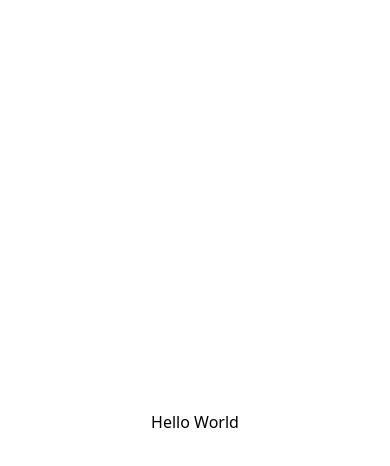
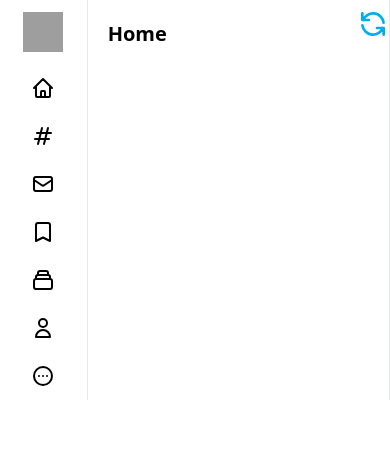
Before and after one commit to engWafula/Tweek_Web_APP, a Next.js app: page / in a window 390 px wide. Shown: the top 466 px of the page. Built offline with nearby package versions, Linux system fonts and the light colour scheme; grey boxes are pictures that could not be loaded.

Commit message:
adding widgets, feed and sidebar

```diff
--- /dev/null
+++ b/components/Feed.tsx
@@ -0,0 +1,14 @@
+import { RefreshIcon } from '@heroicons/react/outline'
+import React from 'react'
+
+export default function Feed() {
+  return (
+    <div className='col-span-7 lg:col-span-5 border-x'>
+        <div className='flex items-center justify-between'>
+            <h1 className='p-5 pb-0 text-xl  font-bold'>Home</h1>
+            <RefreshIcon className='w-8 h-8 cursor-pointer text-twitter transition-all duration-500 ease-out hover:rotate-180 active:scale-125'/>
+        </div>
+        {/* tweet box */}
+    </div>
+  )
+}
--- /dev/null
+++ b/components/Sidebar.tsx
@@ -0,0 +1,31 @@
+import React from 'react'
+import {
+    BellIcon,
+    HashtagIcon,
+    BookmarkIcon,
+    CollectionIcon,
+    DotsCircleHorizontalIcon,
+    MailIcon,
+    UserIcon,
+    HomeIcon
+} from "@heroicons/react/outline"
+import SidebarRow from './SidebarRow'
+
+
+
+
+
+export default function Sidebar() {
+  return (
+    <div className='flex flex-col col-span-2 items-center px-4 md:items-start'>
+        <img className="m-3 h-10 w-10" src="https://links.papareact.com/drq" alt=""/>
+        <SidebarRow Icon={HomeIcon} title="Home"/>
+        <SidebarRow Icon={HashtagIcon} title="Explore"/>
+        <SidebarRow Icon={MailIcon} title="Messages"/>
+        <SidebarRow Icon={BookmarkIcon} title="BoolMarks"/>
+        <SidebarRow Icon={CollectionIcon} title="Lists"/>
+        <SidebarRow Icon={UserIcon} title="Sign In"/>
+        <SidebarRow Icon={DotsCircleHorizontalIcon} title="More"/>
+    </div>
+  )
+}
--- /dev/null
+++ b/components/SidebarRow.tsx
@@ -0,0 +1,16 @@
+import React,{SVGProps} from 'react'
+
+interface Props{
+Icon:(props: SVGProps<SVGSVGElement>) => JSX.Element,
+title:string
+}
+
+export default function SidebarRow({Icon,title}:Props) {
+  return (
+    <div className='flex max-w-fit items-center space-x-2 px-4 py-3 rounded-full
+     hover:bg-gray-100 cursor-pointer transition-all duration-200 group'>
+        <Icon className='h-6 w-6'/>
+        <p className='hidden md:inline group-hover:text-twitter text-base font-light lg:text-xl'>{title}</p>
+    </div>
+  )
+}
--- /dev/null
+++ b/components/Widgets.tsx
@@ -0,0 +1,21 @@
+import { SearchIcon } from '@heroicons/react/outline'
+import React from 'react'
+import {TwitterTimelineEmbed} from 'react-twitter-embed'
+
+
+export default function Widgets() {
+  return (
+    <div className='px-2 mt-2 col-span-2 hidden lg:inline'>
+        <div className='flex items-center space-x-2 bg-gray-100 p-3 rounded-full mt-2'>
+            <SearchIcon className="w-8 h-8 text-gray-500"/>
+            <input type="text" placeholder='Search' className='bg-transparent flex-1 outline-none'/>
+        </div>
+
+        <TwitterTimelineEmbed
+        sourceType='profile'
+        screenName='utdreport'
+        options={{height: 1000}}
+        />
+    </div>
+  )
+}
--- a/package.json
+++ b/package.json
@@ -6,9 +6,11 @@
     "start": "next start"
   },
   "dependencies": {
+    "@heroicons/react": "^1.0.6",
     "next": "latest",
     "react": "^17.0.2",
-    "react-dom": "^17.0.2"
+    "react-dom": "^17.0.2",
+    "react-twitter-embed": "^4.0.4"
   },
   "devDependencies": {
     "@types/node": "17.0.4",
--- a/pages/index.tsx
+++ b/pages/index.tsx
@@ -1,18 +1,25 @@
 import type { NextPage } from 'next'
+import { Main } from 'next/document'
 import Head from 'next/head'
 import Image from 'next/image'
+import Feed from '../components/Feed'
+import Sidebar from '../components/Sidebar'
+import Widgets from '../components/Widgets'
 
 const Home: NextPage = () => {
   return (
-    <div className="flex min-h-screen flex-col items-center justify-center py-2">
+    <div className="lg:max-w-6xl mx-auto max-h-screen overflow-hidden">
       <Head>
         <title>Tweak</title>
         <link rel="icon" href="/favicon.ico" />
       </Head>
+    <main className='grid grid-cols-9'>
+   <Sidebar/>
 
-     <h1>Hello World</h1>
+   <Feed/>
 
-
+   <Widgets/>
+    </main>
     </div>
   )
 }
--- a/tailwind.config.js
+++ b/tailwind.config.js
@@ -4,7 +4,11 @@ module.exports = {
     './components/**/*.{js,ts,jsx,tsx}',
   ],
   theme: {
-    extend: {},
+    extend: {
+      colors:{
+        twitter:"#00ADED",
+      }
+    },
   },
   plugins: [],
 }
```
Also changed, not shown: 1 other file (tests, documents, lock files or other folders).
